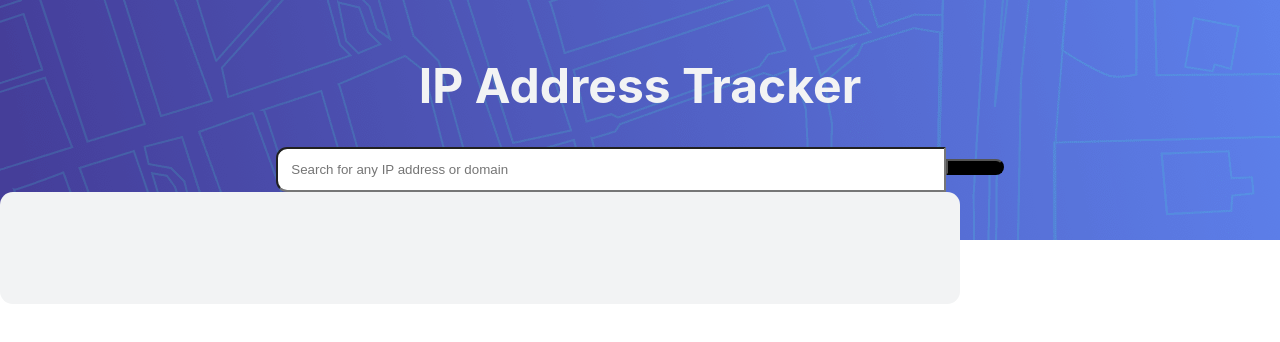
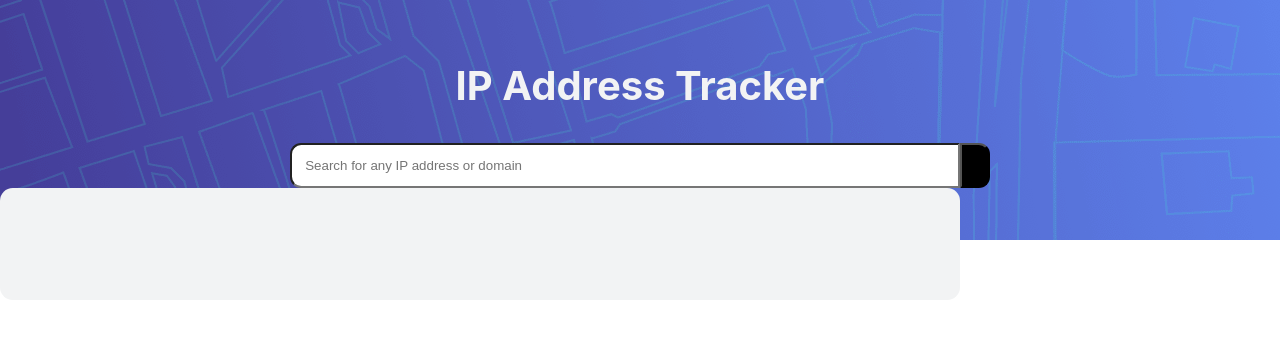
Before and after one commit to dreamxinxcode/react-ip-tracker, a React (Create React App) app: page / in a window 1280 px wide. Shown: the top 342 px of the page. Built offline with nearby package versions, Linux system fonts and the light colour scheme.

Commit message:
match input and button height

```diff
--- a/src/App.css
+++ b/src/App.css
@@ -1,38 +1,3 @@
 .App {
   text-align: center;
 }
-
-.App-logo {
-  height: 40vmin;
-  pointer-events: none;
-}
-
-@media (prefers-reduced-motion: no-preference) {
-  .App-logo {
-    animation: App-logo-spin infinite 20s linear;
-  }
-}
-
-.App-header {
-  background-color: #282c34;
-  min-height: 100vh;
-  display: flex;
-  flex-direction: column;
-  align-items: center;
-  justify-content: center;
-  font-size: calc(10px + 2vmin);
-  color: white;
-}
-
-.App-link {
-  color: #61dafb;
-}
-
-@keyframes App-logo-spin {
-  from {
-    transform: rotate(0deg);
-  }
-  to {
-    transform: rotate(360deg);
-  }
-}
--- a/src/components/header/Header.jsx
+++ b/src/components/header/Header.jsx
@@ -6,7 +6,7 @@ import Info from './Info';
 function Header() {
   return (
     <header>
-      <h1 id='title'>IP Address Tracker</h1>
+      <h2 id='title'>IP Address Tracker</h2>
       <Search />
       <Info />
     </header>
--- a/src/components/header/Header.scss
+++ b/src/components/header/Header.scss
@@ -1,13 +1,13 @@
 header {
-  height: 30vh;
+  height: 15rem;
   background-image: url('./pattern-bg.png');
   display: flex;
   justify-content: center;
   flex-direction: column;
 
-  h1 {
+  h2 {
     color: #f2f3f4;
-    font-size: 3rem;
+    font-size: 2.5rem;
 
   }
 }
--- a/src/components/header/Search.jsx
+++ b/src/components/header/Search.jsx
@@ -5,7 +5,7 @@ function Search() {
   return (
     <form action="POST" id='search'>
       <input type="text" placeholder='Search for any IP address or domain' />
-      <input type="submit"/>
+      <button type="submit"></button>
     </form>
   )
 }
--- a/src/components/header/Search.scss
+++ b/src/components/header/Search.scss
@@ -1,14 +1,18 @@
 #search {
+  display: flex;
+  justify-content: center;
+  align-items: center;
+
   input[type='text'] {
-    height: 1rem;
     padding: .8rem;
     border-top-left-radius: .7rem;
     border-bottom-left-radius: .7rem;
     width: 50%;
   }
 
-  input[type='submit'] {
-    height: 1rem;
+  button {
+    height: 100%;
+    padding: .8rem;
     background-color: #000;
     border-top-right-radius: .7rem;
     border-bottom-right-radius: .7rem;
```
